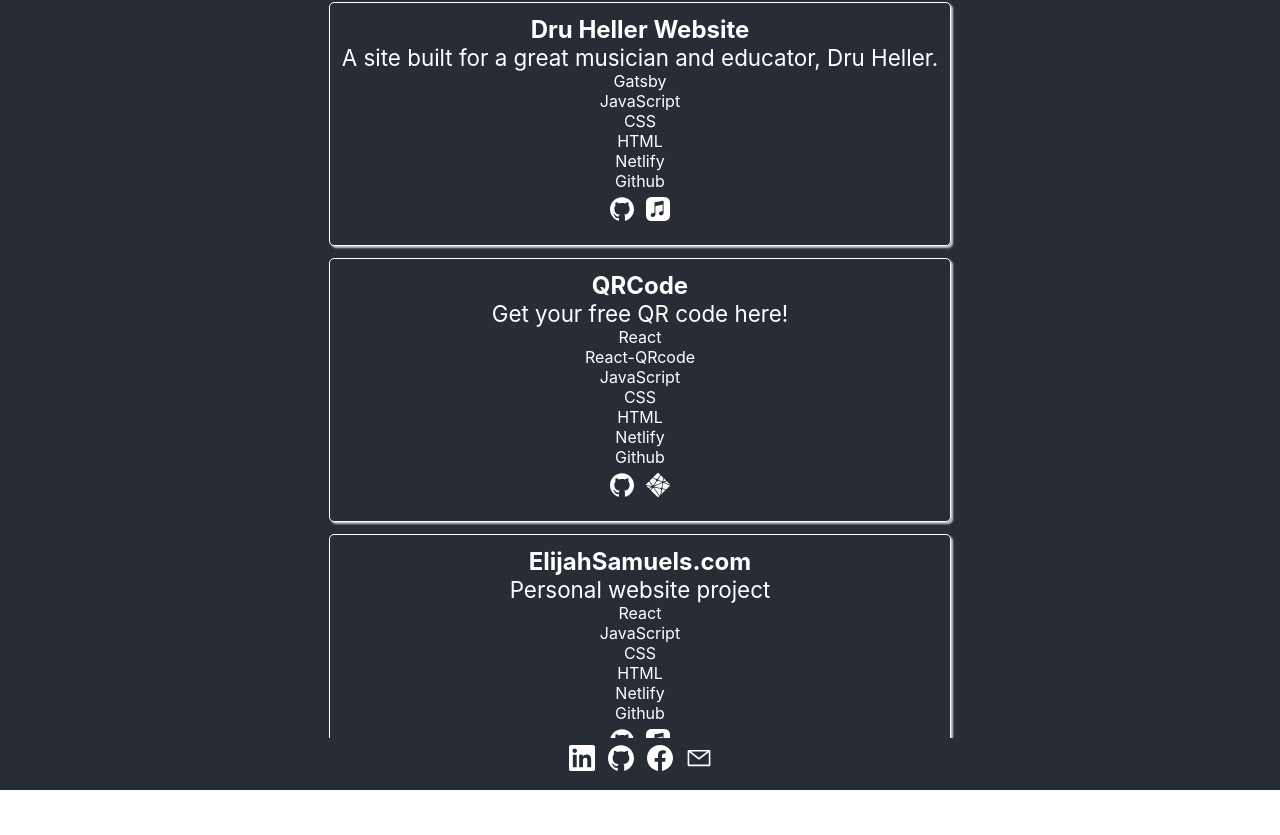
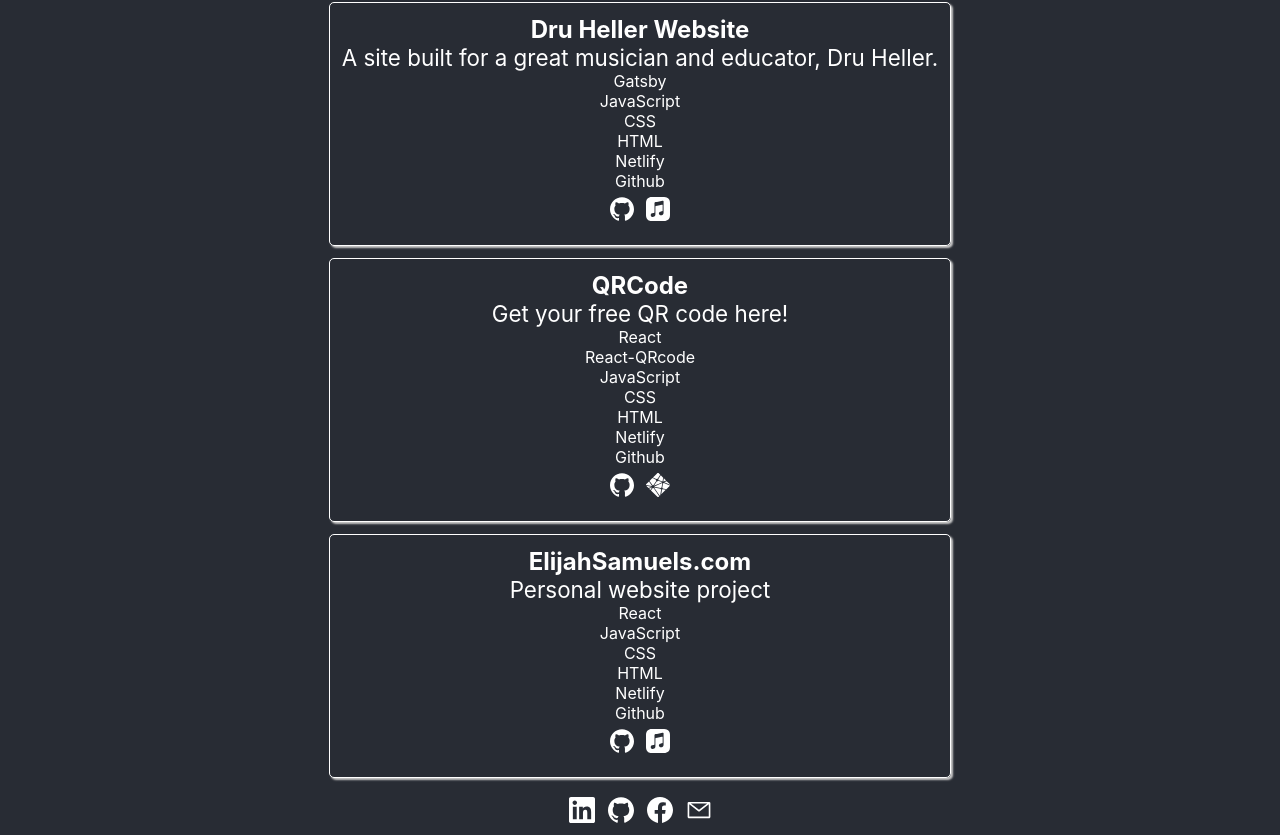
Before and after one commit to elijahsamuels/personal-website2, a React (Create React App) app: page /code/projects in a window 1280 px wide. Shown: the part 424-1259 px from the top of the page. Built offline with nearby package versions, Linux system fonts and the light colour scheme; no server answers.

Commit message:
updated Footer.css

```diff
--- a/src/components/Footer.css
+++ b/src/components/Footer.css
@@ -1,15 +1,10 @@
 .Footer {
   position: relative;
-  bottom: 2em;
   width: 100%;
-  /* height: calc(1px); */
   display: flex;
   flex-direction: row;
-  /* align-items: center; */
   justify-content: center;
   background-color: #282c34;
-  /* margin-top: 2em; */
-  /* margin-bottom: 0.25em; */
   font-size: calc(10px + 2vmin);
 
 }
@@ -18,9 +13,9 @@
   padding: 0.25em;
 }
 
-/* .social-media-icon:hover {
-  transform: scale(2);
-} */
+.social-media-icon:hover {
+  transform: scale(1.2);
+}
 
 .link {
   text-decoration: none;
```
